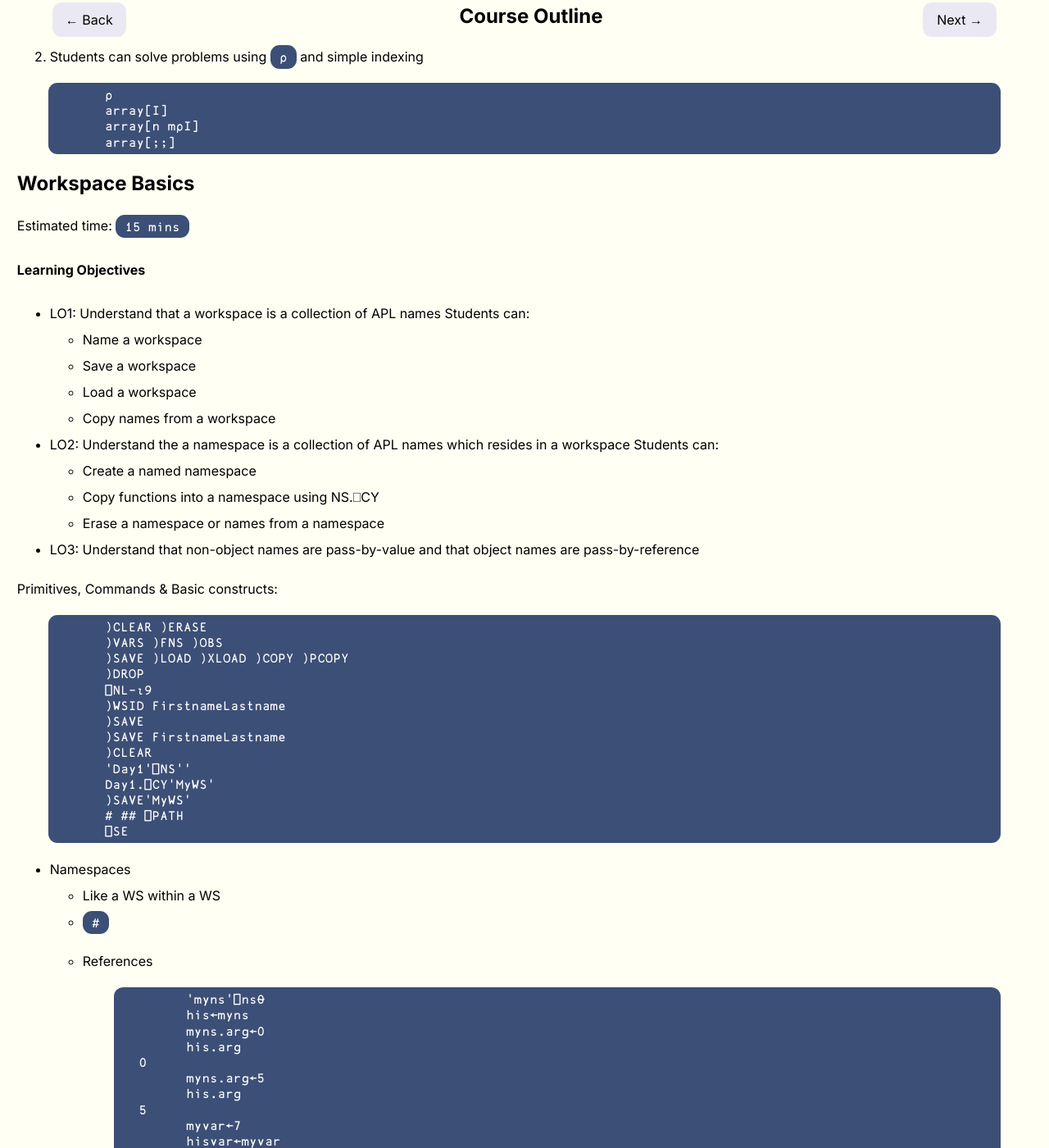
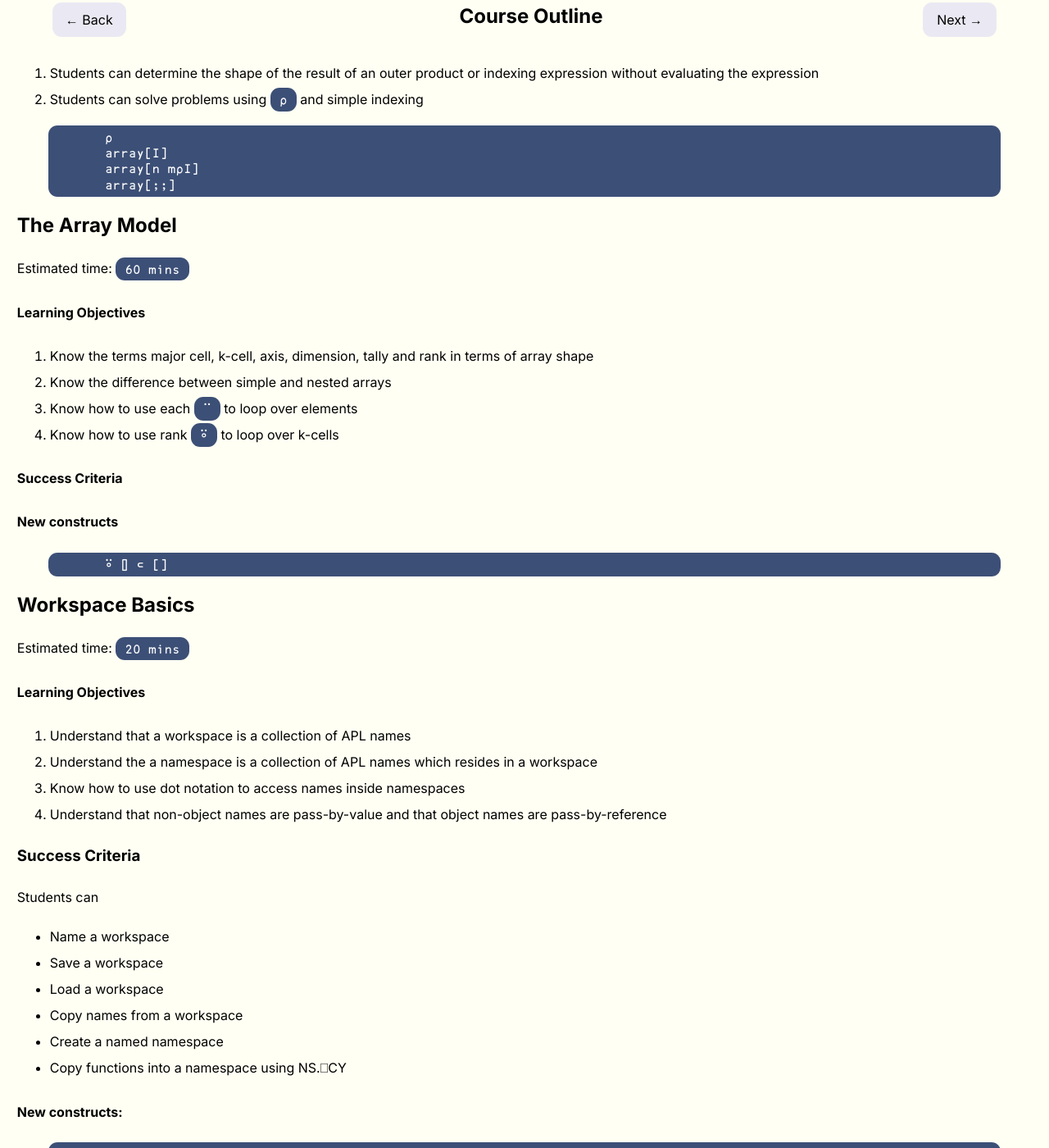
Before and after one commit to rikedyp/APLWorkshop, a Jekyll site: the page built from course/plan.md, in a window 1280 px wide and 1400 px high, scrolled down 2859 px. Shown: the whole window at 82% size. Built offline with Jekyll 4.4.1, drawn with Linux system fonts in a browser that asks for light colours; nearby versions of some CDN libraries; some of the changed text lies outside the part shown.

Commit message:
update plan

````diff
--- a/course/plan.md
+++ b/course/plan.md
@@ -37,7 +37,7 @@ Primitives & Basic constructs:
 ```
 
 ## Dfns and Assignment
-Estimated time: `15 mins`
+Estimated time: `20 mins`
 
 #### To do
 - Where without ⍸ problem
@@ -94,7 +94,9 @@ Estimated time: `25 mins`
       < ≤ ≥ >
 ```
 
-## Array Basics
+## Multidimensional Arrays
+Estimated time: `20 mins`
+
 #### Learning Objectives
 1. Understand that all arrays are described as a shape and a list of values
 1. Know how to use the shape and reshape functions `⍴`
@@ -114,24 +116,42 @@ Estimated time: `25 mins`
       array[;;]
 ```
 
-## Workspace Basics
-Estimated time: `15 mins`
+## The Array Model
+Estimated time: `60 mins`
 
 #### Learning Objectives
-- LO1: Understand that a workspace is a collection of APL names
-    Students can:
-    - Name a workspace
-    - Save a workspace
-    - Load a workspace
-    - Copy names from a workspace
-- LO2: Understand the a namespace is a collection of APL names which resides in a workspace
-    Students can:
-    - Create a named namespace
-    - Copy functions into a namespace using NS.⎕CY
-    - Erase a namespace or names from a namespace
-- LO3: Understand that non-object names are pass-by-value and that object names are pass-by-reference
+1. Know the terms major cell, k-cell, axis, dimension, tally and rank in terms of array shape
+1. Know the difference between simple and nested arrays
+1. Know how to use each `¨` to loop over elements
+1. Know how to use rank `⍤` to loop over k-cells
 
-Primitives, Commands & Basic constructs:
+#### Success Criteria
+
+#### New constructs
+
+```APL
+      ⍤ ⌷ ⊂ []
+```
+
+## Workspace Basics
+Estimated time: `20 mins`
+
+#### Learning Objectives
+1. Understand that a workspace is a collection of APL names
+1. Understand the a namespace is a collection of APL names which resides in a workspace
+1. Know how to use dot notation to access names inside namespaces
+1. Understand that non-object names are pass-by-value and that object names are pass-by-reference
+
+### Success Criteria
+Students can
+- Name a workspace
+- Save a workspace
+- Load a workspace
+- Copy names from a workspace
+- Create a named namespace
+- Copy functions into a namespace using NS.⎕CY
+
+#### New constructs:
 
 ```APL
       )CLEAR )ERASE
@@ -149,27 +169,6 @@ Primitives, Commands & Basic constructs:
       # ## ⎕PATH
       ⎕SE
 ```
-
-- Namespaces
-    - Like a WS within a WS
-    - `#`
-    - References
-
-        ```APL
-              'myns'⎕ns⍬
-              his←myns
-              myns.arg←0
-              his.arg
-        0
-              myns.arg←5
-              his.arg
-        5
-              myvar←7
-              hisvar←myvar
-              myvar←10
-              hisvar
-        7
-        ```
 
 # Day 2
 
````
Also changed, not shown: other parts of course/plan.md (+2 -2 lines).
